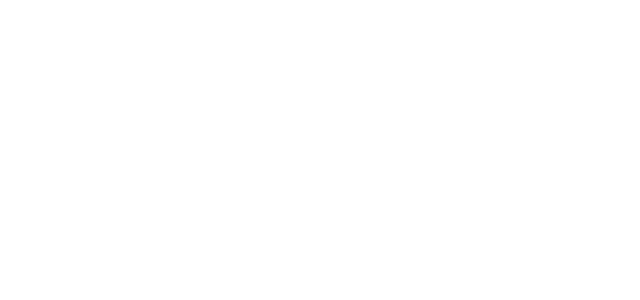
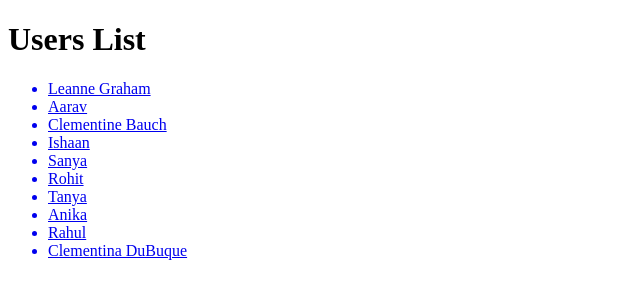
Before and after one commit to acciojob/routing-people-Awes-Khan, a React app: page / in a window 1280 px wide. Shown: the top 300 px of the page, without its empty margins (0-640 px from the left). Built offline with nearby package versions, Linux system fonts and the light colour scheme.

Commit message:
Add files via upload

```diff
--- a/src/components/App.js
+++ b/src/components/App.js
@@ -1,11 +1,92 @@
 
 import React from "react";
 import './../styles/App.css';
+import { BrowserRouter, Routes, Route } from "react-router-dom";
+import UsersList from "./UsersList";
+import UsersItem from "./UsersItem";
 
 const App = () => {
+  const data = [
+    {
+      name: "Leanne Graham",
+      username: "Bret",
+      email: "Sincere@april.biz",
+      phone: "1-770-736-8031 x56442",
+      website: "hildegard.org"
+    },
+    {
+      name: "Aarav",
+      username: "aarav_01",
+      email: "aarav@accio.com",
+      phone: 9876543210,
+      website: "aarav.dev"
+    },
+    {
+      name: "Clementine Bauch",
+      username: "Samantha",
+      email: "Nathan@yesenia.net",
+      phone: 1-463-123-4447,
+      website: "ramiro.info"
+    },
+    {
+      name: "Ishaan",
+      username: "ishaan.innovate",
+      email: "ishaan@accio.com",
+      phone: 9988776655,
+      website: "ishaan.tech"
+    },
+    {
+      name: "Sanya",
+      username: "sanya123",
+      email: "sanya@accio.com",
+      phone: 9876512345,
+      website: "sanya.create"
+    },
+    {
+      name: "Rohit",
+      username: "rohit.pro",
+      email: "rohit@accio.com",
+      phone: 9123456780,
+      website: "rohitdev.com"
+    },
+    {
+      name: "Tanya",
+      username: "tanya.tech",
+      email: "tanya@accio.com",
+      phone: 9345612301,
+      website: "tanya.dev"
+    },
+    {
+      name: "Anika",
+      username: "anika.coder",
+      email: "anika@accio.com",
+      phone: 9123467890,
+      website: "anika.codes"
+    },
+    {
+      name: "Rahul",
+      username: "rahul_creator",
+      email: "rahul@accio.com",
+      phone: 9988776600,
+      website: "rahulcreative.tech"
+    },
+    {
+      name: "Clementina DuBuque",
+      username: "Moriah.Stanton",
+      email: "Email: Rey.Padberg@karina.biz",
+      phone: "024-648-3804",
+      website: "ambrose.net"
+    }
+  ];
+
   return (
     <div>
-        {/* Do not remove the main div */}
+      <BrowserRouter>
+        <Routes>
+          <Route path="/" element={<UsersList data={data}/>} />
+          <Route path="/users/:id" element={<UsersItem data={data}/>} />
+        </Routes>
+      </BrowserRouter>
     </div>
   )
 }
--- /dev/null
+++ b/src/components/UsersItem.jsx
@@ -0,0 +1,23 @@
+import React from "react";
+import { useParams } from "react-router-dom";
+
+const UsersItem = ( {data} ) => {
+    const { id } = useParams();
+    const user = data[id-1];
+    // console.log(id, data[id-1],Object.keys(user));
+  return (
+    <div>
+      <h1>User Details</h1>
+      <ul>
+        {Object.keys(user).map((id) => (
+            <li key={id}>
+                <b>{id.charAt(0).toUpperCase() + id.slice(1).toLowerCase()}: </b>
+                {user[id]}
+            </li>
+        ))}
+      </ul>
+    </div>
+  );
+};
+
+export default UsersItem;
--- /dev/null
+++ b/src/components/UsersList.jsx
@@ -0,0 +1,18 @@
+import React from "react";
+import { Link } from "react-router-dom";
+
+const UsersList = (data) => {
+  console.log(data);
+  return (
+    <div>
+      <h1>Users List</h1>
+      <ul>
+        {data.data.map((user, index) => (
+          <Link key={index+1} to={`/users/${index+1}`}><li>{user.name}</li></Link>
+        ))}
+      </ul>
+    </div>
+  );
+};
+
+export default UsersList;
```
